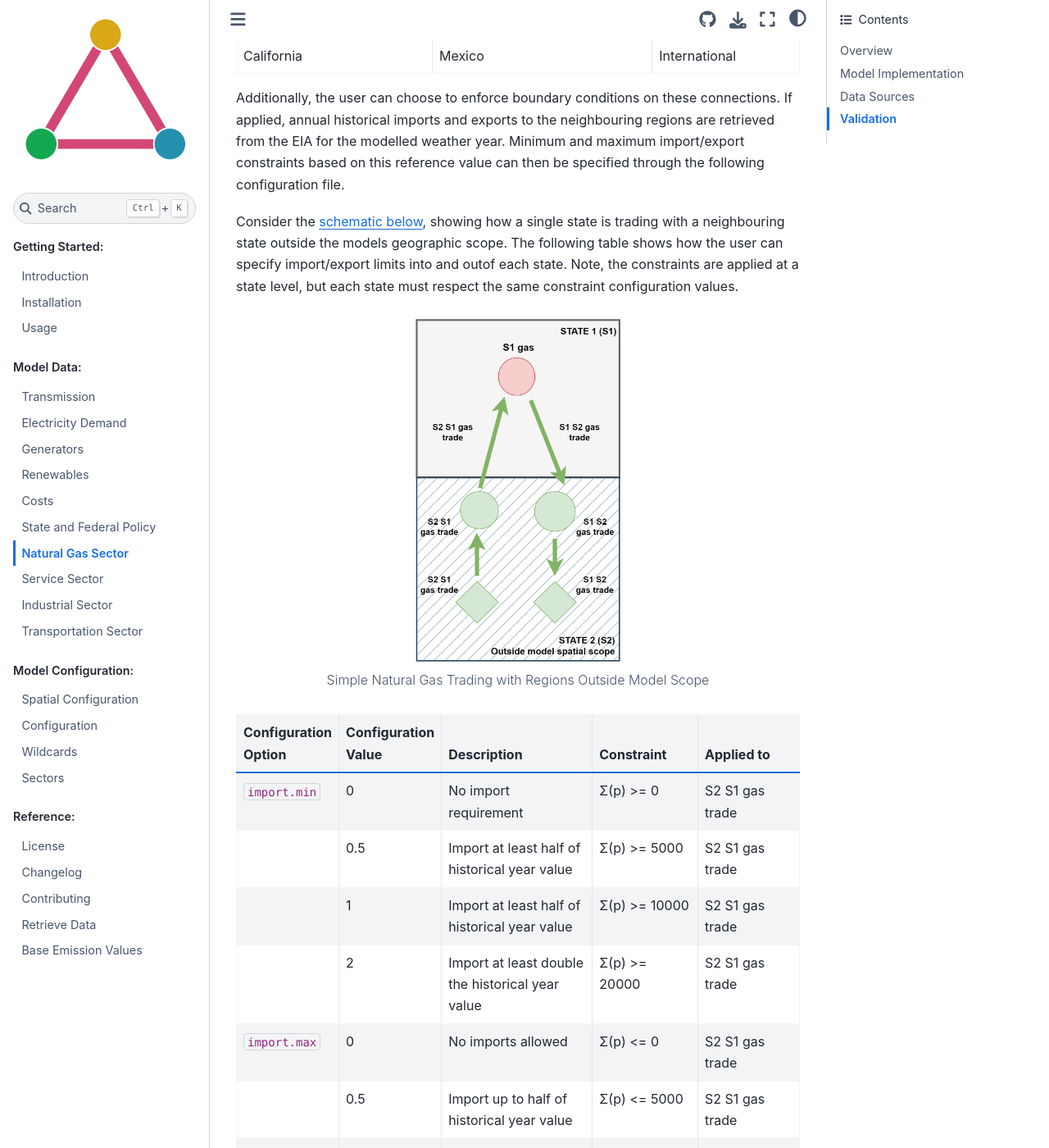
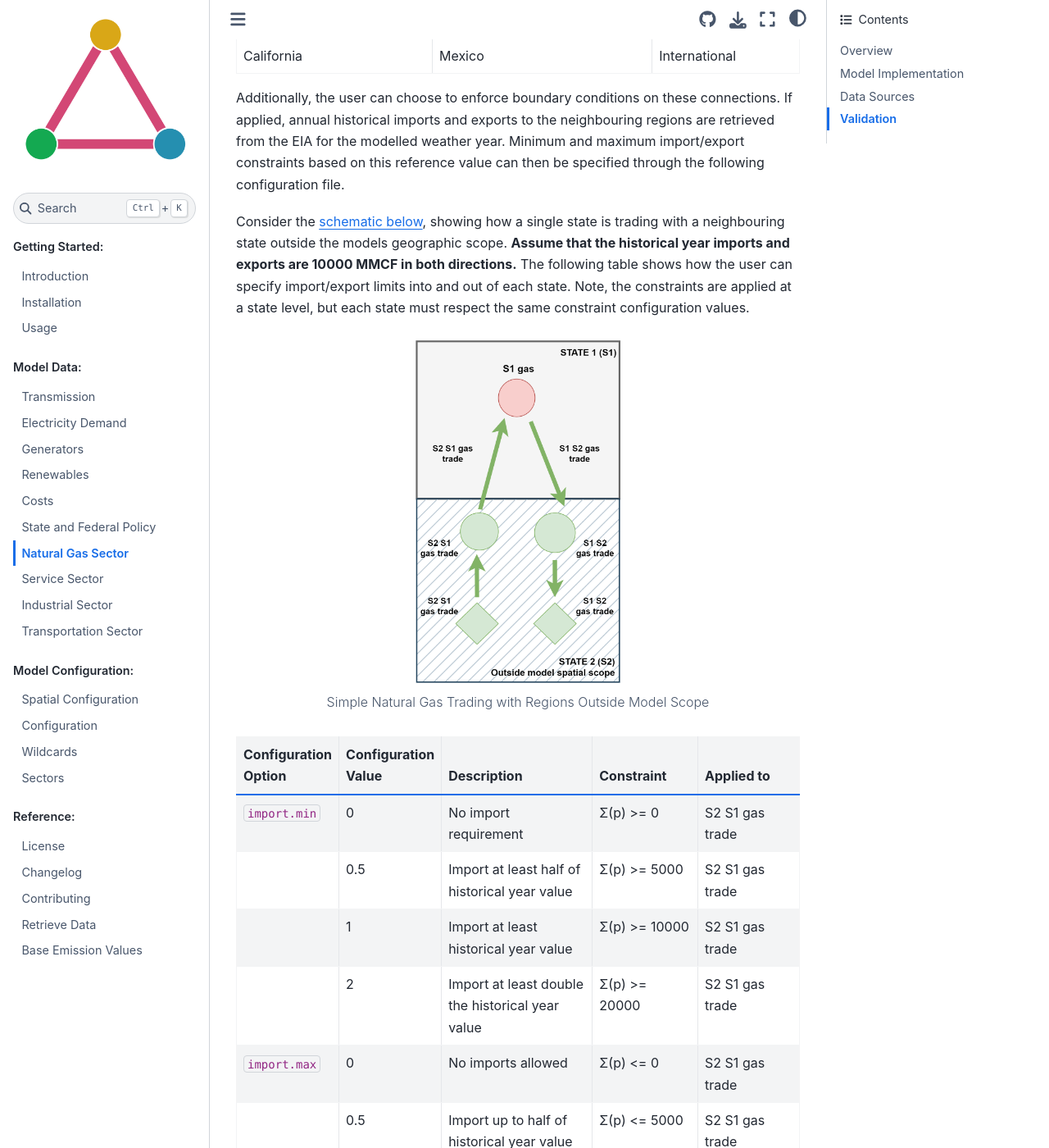
Before and after one commit to PyPSA/pypsa-usa, a Sphinx documentation site: the page built from docs/source/data-naturalgas.md, in a window 1280 px wide and 1400 px high, scrolled down 3973 px. Shown: the whole window at 82% size. Built offline with Sphinx 7.4.7 and the Sphinx Book theme 1.1.4, drawn with Linux system fonts in a browser that asks for light colours; some of the changed text lies outside the part shown.

Commit message:
correct ng typos

```diff
--- a/docs/source/data-naturalgas.md
+++ b/docs/source/data-naturalgas.md
@@ -65,7 +65,7 @@
 
 Additionally, the user can choose to enforce boundary conditions on these connections. If applied, annual historical imports and exports to the neighbouring regions are retrieved from the EIA for the modelled weather year. Minimum and maximum import/export constraints based on this reference value can then be specified through the following configuration file.
 
-Consider the [schematic below](gas-trade), showing how a single state is trading with a neighbouring state outside the models geographic scope. The following table shows how the user can specify import/export limits into and outof each state. Note, the constraints are applied at a state level, but each state must respect the same constraint configuration values.
+Consider the [schematic below](gas-trade), showing how a single state is trading with a neighbouring state outside the models geographic scope. **Assume that the historical year imports and exports are 10000 MMCF in both directions.** The following table shows how the user can specify import/export limits into and out of each state. Note, the constraints are applied at a state level, but each state must respect the same constraint configuration values.
 
 :::{figure-md} gas-trade
 <img src="./_static/natural_gas/gas-trade.png" width="250px">
--- a/docs/source/datatables/natural_gas_trade.csv
+++ b/docs/source/datatables/natural_gas_trade.csv
@@ -1,19 +1,19 @@
 Configuration Option,Configuration Value ,Description,Constraint ,Applied to
 ``import.min``,0,No import requirement,Σ(p) >= 0,S2 S1 gas trade
 ,0.5,Import at least half of historical year value ,Σ(p) >= 5000,S2 S1 gas trade
-,1,Import at least half of historical year value ,Σ(p) >= 10000,S2 S1 gas trade
+,1,Import at least historical year value ,Σ(p) >= 10000,S2 S1 gas trade
 ,2,Import at least double the historical year value ,Σ(p) >= 20000,S2 S1 gas trade
 ``import.max``,0,No imports allowed,Σ(p) <= 0,S2 S1 gas trade
 ,0.5,Import up to half of historical year value ,Σ(p) <= 5000,S2 S1 gas trade
-,1,Import up to the full historical year value ,Σ(p) <= 10000,S2 S1 gas trade
+,1,Import up to the historical year value ,Σ(p) <= 10000,S2 S1 gas trade
 ,2,Import up to double the historical year value ,Σ(p) <= 20000,S2 S1 gas trade
 ,inf,Unlimited Imports ,No constraint added,S2 S1 gas trade
 ``export.min``,0,No exports requirement,Σ(p) >= 0,S1 S2 gas trade
 ,0.5,Export at least half of historical year value ,Σ(p) >= 5000,S1 S2 gas trade
-,1,Export at least half of historical year value ,Σ(p) >= 10000,S1 S2 gas trade
+,1,Export at least the historical year value ,Σ(p) >= 10000,S1 S2 gas trade
 ,2,Export at least double the historical year value ,Σ(p) >= 20000,S1 S2 gas trade
 ``export.max``,0,No exports allowed,Σ(p) <= 0,S1 S2 gas trade
 ,0.5,Export up to half of historical year value ,Σ(p) <= 5000,S1 S2 gas trade
-,1,Exportup to the historical year value ,Σ(p) <= 10000,S1 S2 gas trade
+,1,Export up to the historical year value ,Σ(p) <= 10000,S1 S2 gas trade
 ,2,Export up to double the historical year value ,Σ(p) <= 20000,S1 S2 gas trade
 ,inf,Unlimited Export ,No constraint added,S1 S2 gas trade
```
